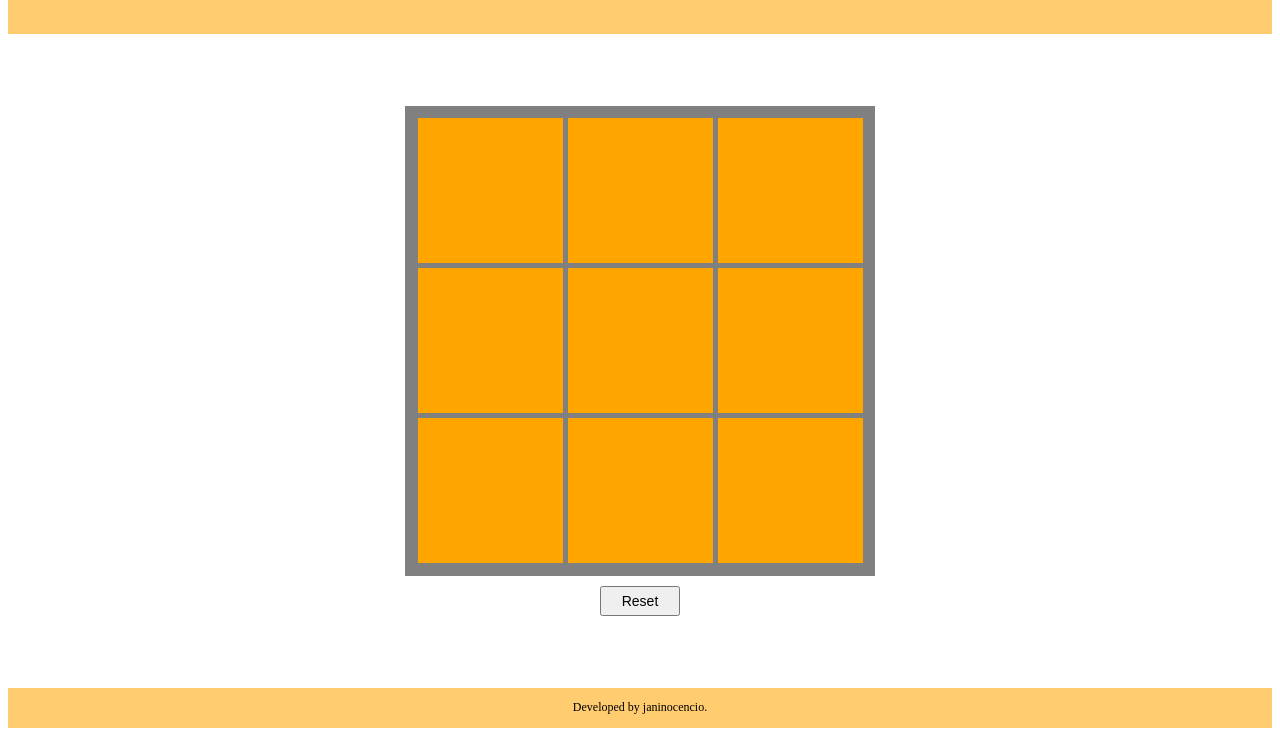
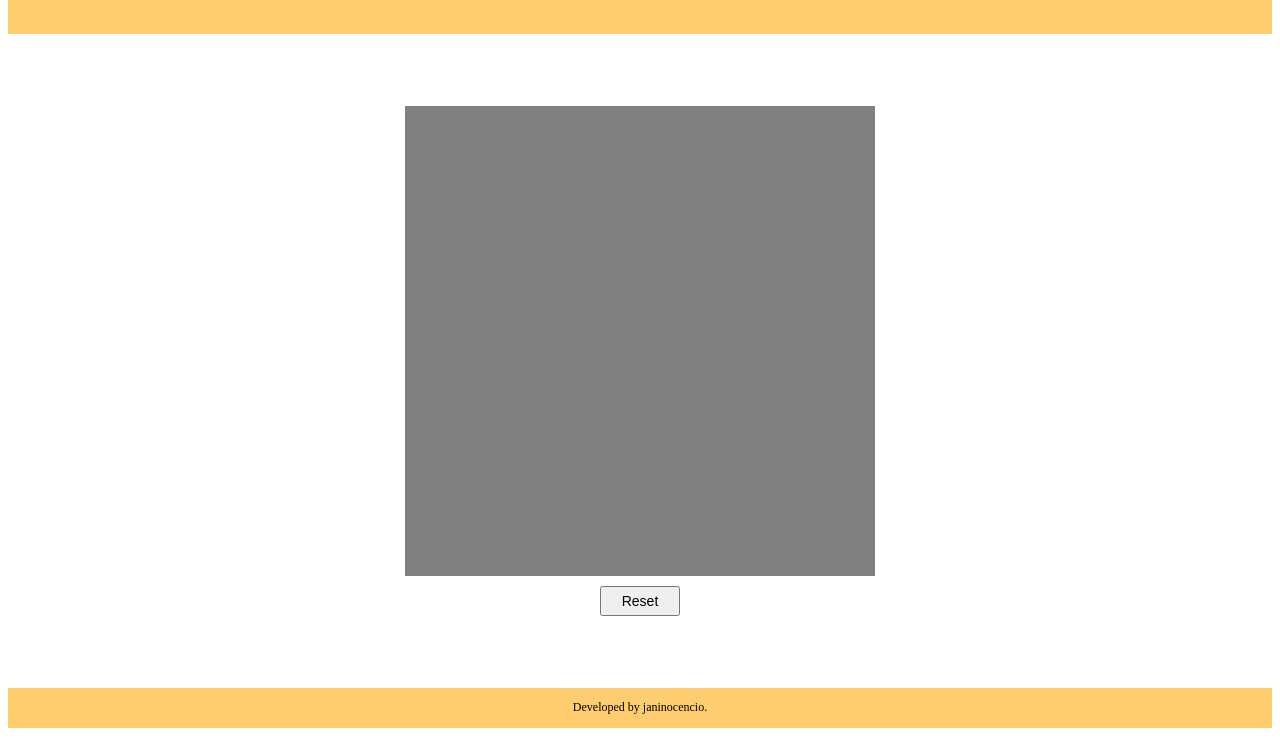
Before and after one commit to janinocencio/tictactoe, a plain HTML site: page index.html in a window 1280 px wide. Shown: the part 57-800 px from the top of the page. Drawn offline with Linux system fonts and the light colour scheme.

Commit message:
Remove cell divs and move to script for its creation

```diff
--- a/index.html
+++ b/index.html
@@ -14,15 +14,6 @@
 
     <main>
         <div class="board">
-           <div class="cell"></div>
-           <div class="cell"></div>
-           <div class="cell"></div>
-           <div class="cell"></div>
-           <div class="cell"></div>
-           <div class="cell"></div>
-           <div class="cell"></div>
-           <div class="cell"></div>
-           <div class="cell"></div>
         </div>
         <button type="button" id=reset>Reset</button>
     </main>
```
